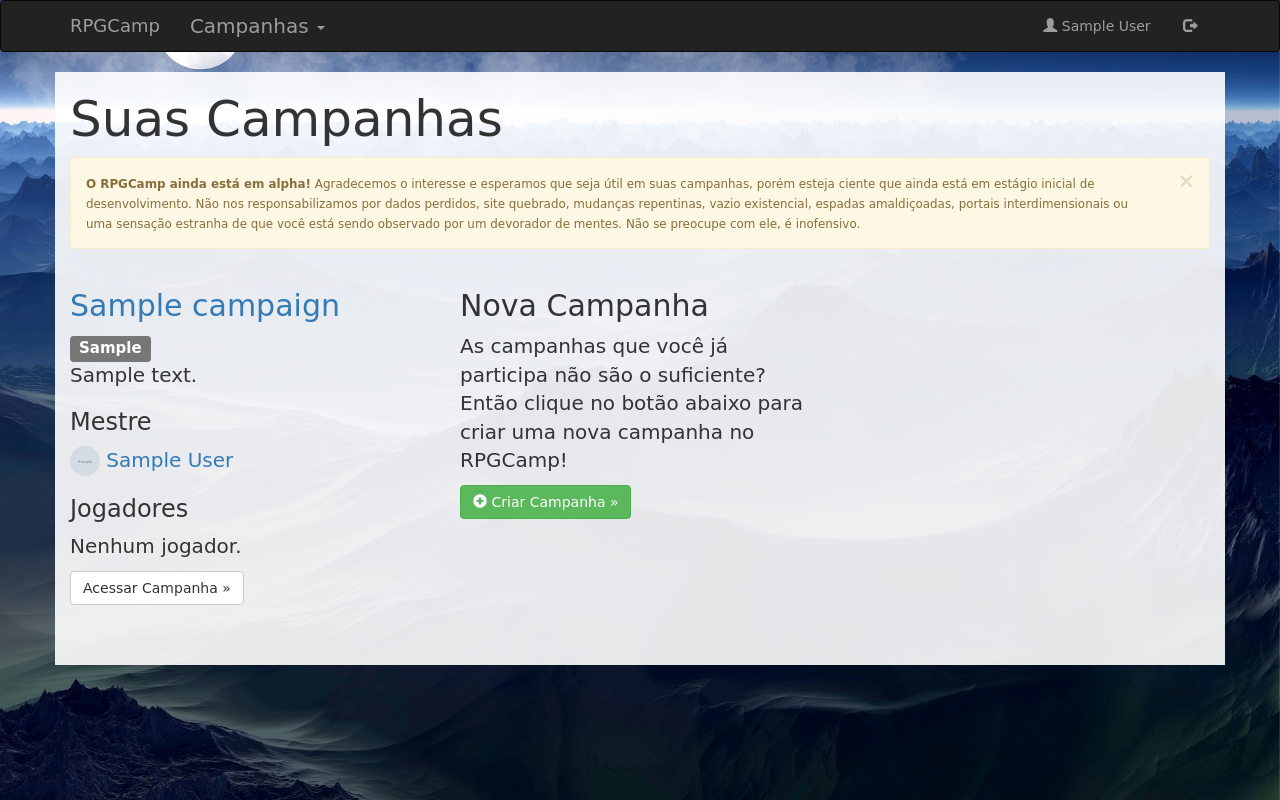
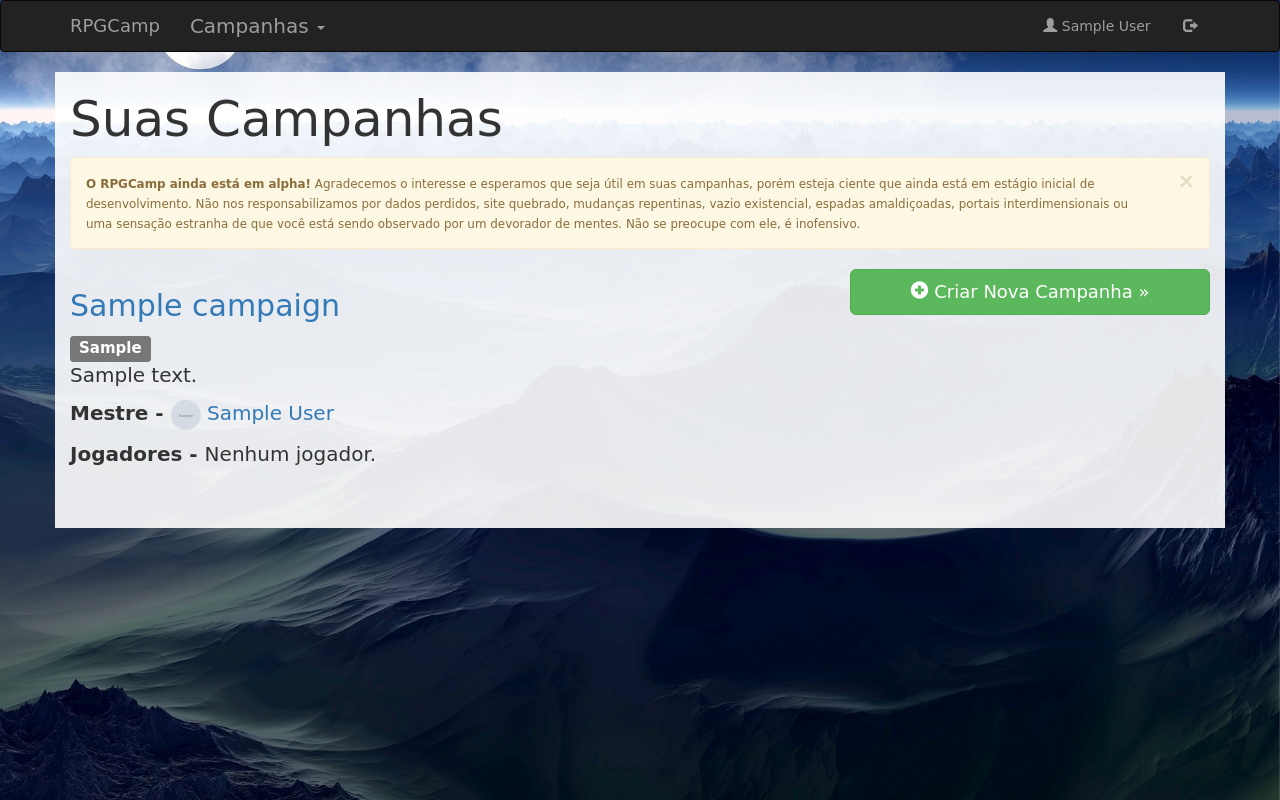
Before and after one commit to pedroleone/rpgcampaign, a Django app: page / in a window 1280 px wide. Run offline with Django 3.2, Linux system fonts and the light colour scheme; a user stored in the database is signed in; tables that the repository leaves empty hold one stand-in row (values such as "Sample post"); grey boxes marked "Sample" are stand-in pictures; some libraries are stand-ins or nearby versions; some web fonts are replaced.

Commit message:
Index page redesign

```diff
--- a/rpgcamp/templates/index.html
+++ b/rpgcamp/templates/index.html
@@ -1,8 +1,5 @@
 {% extends "base.html" %}
 {% block content %}
-        <div class="row">
-        </div>
-
       <div class="row">
 {% if not request.user.is_authenticated %}
 <div class="jumbotron">
@@ -15,7 +12,6 @@
 {% else %}
 <div class="col-md-12"><h1>Suas Campanhas</h1>
 <div class="alert alert-warning alert-dismissible" role="alert" style="font-size: 14px;"><button type="button" class="close" data-dismiss="alert" aria-label="Close"><span aria-hidden="true">&times;</span></button><small><strong>O RPGCamp ainda está em alpha!</strong> Agradecemos o interesse e esperamos que seja útil em suas campanhas, porém esteja ciente que ainda está em estágio inicial de desenvolvimento. Não nos responsabilizamos por dados perdidos, site quebrado, mudanças repentinas, vazio existencial, espadas amaldiçoadas, portais interdimensionais ou uma sensação estranha de que você está sendo observado por um devorador de mentes. Não se preocupe com ele, é inofensivo.</small></div>
-
 </div>
 {% endif %}
 {% if request.user.is_authenticated and not campaign_list %}
@@ -26,22 +22,20 @@
   </p>
 </div>
 {% endif %}
+</div>
 
 
 
-      </div>
-
-
-
-
+{% if campaign_list %}
 <div class="row">
-{% for campaign in campaign_list %}
-
-        <div class="col-md-4 campaign-list">
+<div class="col-md-8 col-xs-12">
+  {% for campaign in campaign_list %}
+  <div class="row">
+    <div class="col-md-12">
           <h2><a href="{% url 'view_campaign' campaign.campaign.slug %}"> {{ campaign.campaign.name }} </a></h2>
           <span class="label label-default">{{ campaign.campaign.system }}</span>
           <p>{{ campaign.campaign.description }}</p>
-          <p><h3>Mestre</h3>
+          <p><strong>Mestre - </strong>
             {% for p in campaign.campaign.dms %}
               <a href="{% url 'view_profile' p.username %}">
                 {% if p.profile_pic %}  <img src="{{ p.profile_pic }}" height="30" width="30" class="img-circle"> {% endif %}
@@ -50,31 +44,35 @@
             {% endfor %}
           </p>
 
-          <p><h3>Jogadores</h3>
+          <p><strong>Jogadores - </strong>
             {% for p in campaign.campaign.players %}
-              <p><a href="{% url 'view_profile' p.username %}">
+              <a href="{% url 'view_profile' p.username %}">
                 {% if p.profile_pic %}  <img src="{{ p.profile_pic }}" height="30" width="30" class="img-circle"> {% endif %}
                 {{ p.display_name }}
-                </a></p>
+                </a>
             {% endfor %}
             {% if not campaign.campaign.players %}
             Nenhum jogador.
             {% endif %}
           </p>
 
-          <p><a class="btn btn-default" href="{% url 'view_campaign' campaign.campaign.slug %}" role="button">Acessar Campanha &raquo;</a></p>
-        </div>
+
+
+
+    </div> <!-- col -->
+  </div> <!--row-->
 
 {% endfor %}
+</div>
 
-{% if campaign_list %}
-        <div class="col-md-4">
-          <h2>Nova Campanha</h2>
-          <p>As campanhas que você já participa não são o suficiente? Então clique no botão abaixo para criar uma nova campanha no RPGCamp!</p>
-          <p><a class="btn btn-success" href="{% url 'create_campaign' %}" role="button"><span class="glyphicon glyphicon-plus-sign
-"> </span> Criar Campanha &raquo;</a></p>
-        </div>
+
+<div class="col-md-4 col-xs-12">
+  <a class="btn btn-success btn-lg btn-block" href="{% url 'create_campaign' %}" role="button"><span class="glyphicon glyphicon-plus-sign"> </span> Criar Nova Campanha &raquo;</a>
+</div>
+
+
 {% endif %}
+
 
 </div>
 
```
